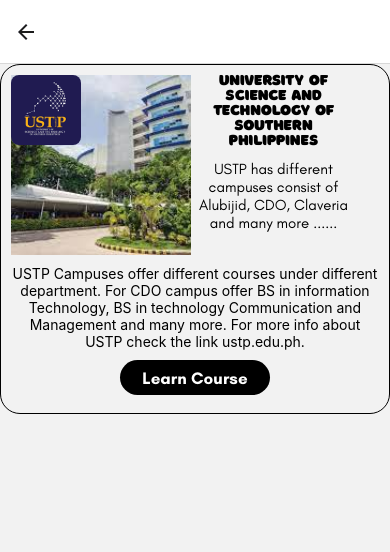
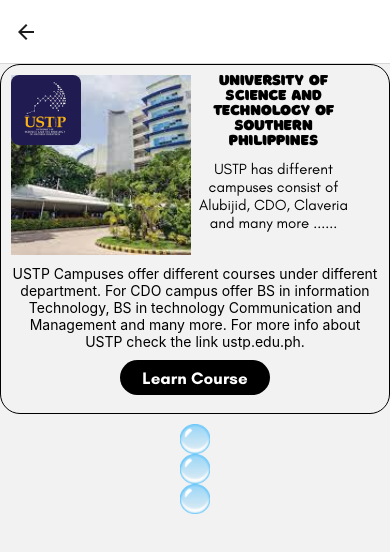
Before and after one commit to jaycetabobo/YumKit, a React Native app: screen /Schools in a window 390 px wide. Shown: the top 552 px of the page. Built offline with nearby package versions, Linux system fonts and the light colour scheme.

Commit message:
Added bubbles and put it in the center

```diff
--- a/Screen/Content/schools.js
+++ b/Screen/Content/schools.js
@@ -98,6 +98,20 @@
           </View>
         </TouchableOpacity>
       </View>
+      <View style={{ alignItems: "center", marginTop: 10 }}>
+        <Image
+          source={require("../../assets/bubble.png")}
+          style={{ height: 30, width: 30 }}
+        />
+        <Image
+          source={require("../../assets/bubble.png")}
+          style={{ height: 30, width: 30 }}
+        />
+        <Image
+          source={require("../../assets/bubble.png")}
+          style={{ height: 30, width: 30 }}
+        />
+      </View>
     </View>
   );
 }
```
